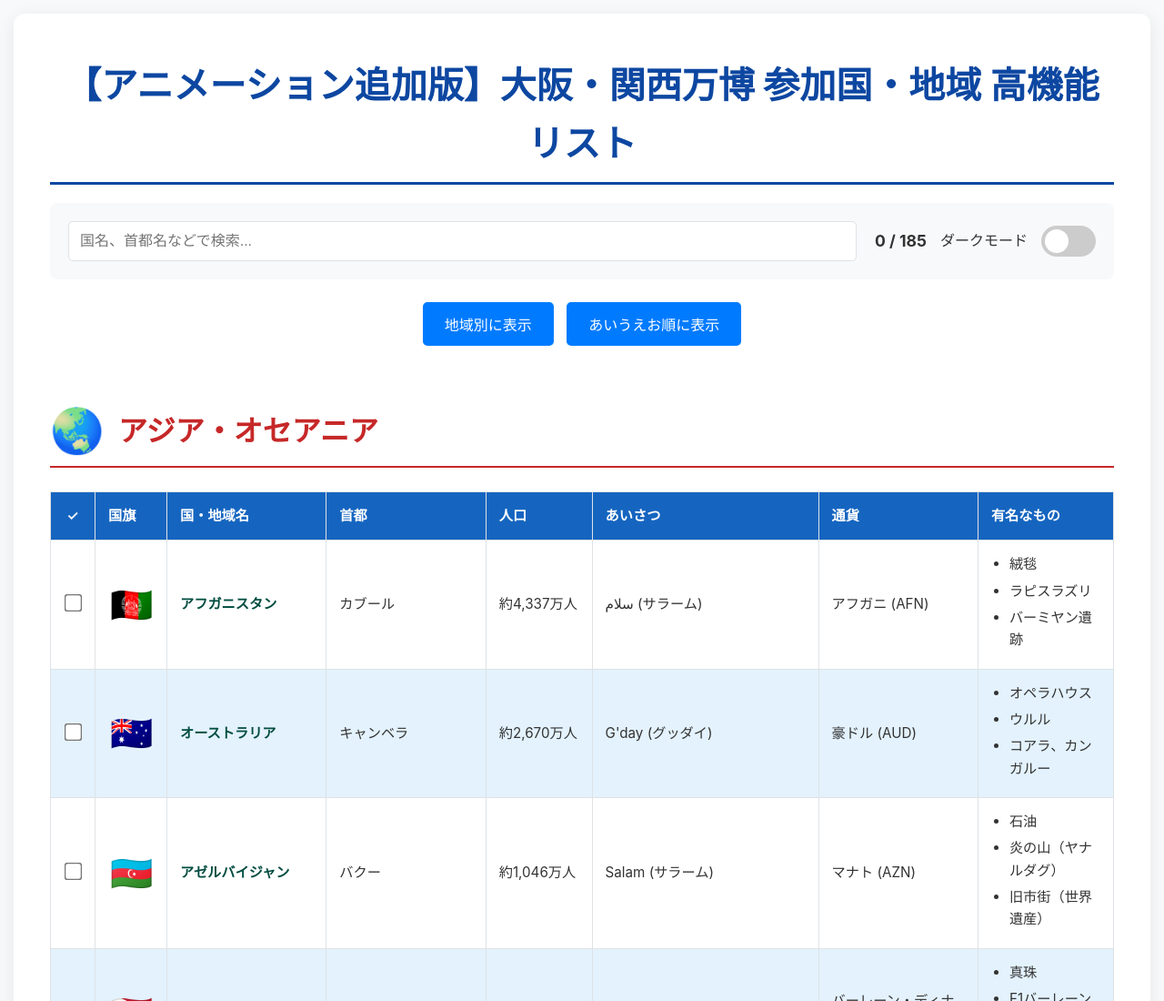
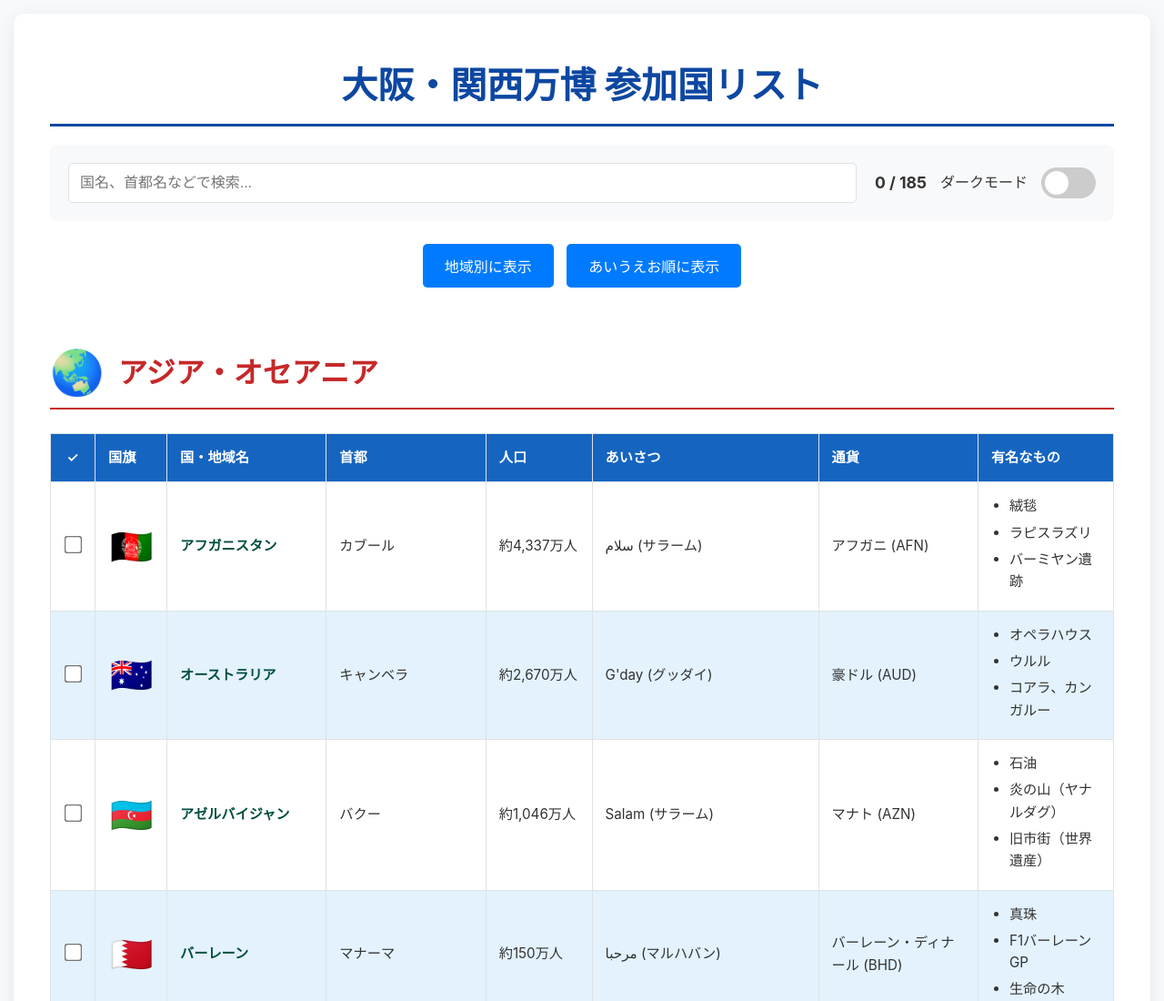
Before and after one commit to towabii/banpaku, a plain HTML site: page index.html in a window 1280 px wide. Shown: the top 1100 px of the page at 91% size. Drawn offline with Linux system fonts and the light colour scheme.

Commit message:
Update index.html

```diff
--- a/index.html
+++ b/index.html
@@ -3,7 +3,7 @@
 <head>
     <meta charset="UTF-8">
     <meta name="viewport" content="width=device-width, initial-scale=1.0">
-    <title>【アニメーション追加版】大阪・関西万博 参加国・地域 高機能リスト</title>
+    <title>大阪・関西万博 参加国・地域 高機能リスト</title>
     <style>
         :root {
             --primary-bg-color: #f8f9fa;
@@ -191,7 +191,7 @@
 <body>
 
     <div class="container">
-        <h1>【アニメーション追加版】大阪・関西万博 参加国・地域 高機能リスト</h1>
+        <h1>大阪・関西万博 参加国リスト</h1>
 
         <div class="main-controls">
             <input type="search" id="searchBox" class="search-box" placeholder="国名、首都名などで検索...">
```
